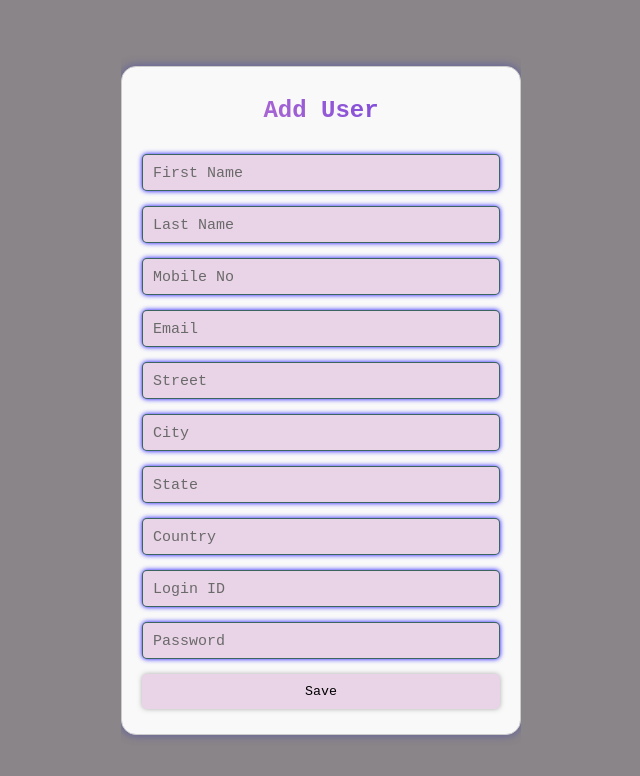
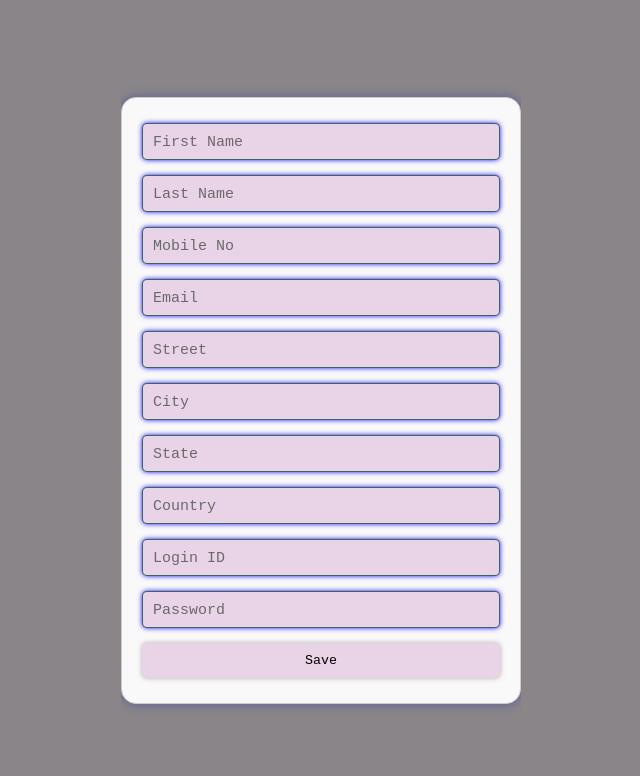
Before and after one commit to wizard-aka-aman/loginform, a website: page public/index.html in a window 1280 px wide. Shown: the whole page, without its empty margins (319-959 px from the left). Drawn offline with nearby package versions, Linux system fonts and the light colour scheme.

Commit message:
Update index.html

```diff
--- a/public/index.html
+++ b/public/index.html
@@ -23,7 +23,6 @@
         autocomplete="off"
       />
 
-      <h2>Add User</h2>
       <input
         type="text"
         name="firstName"
```
